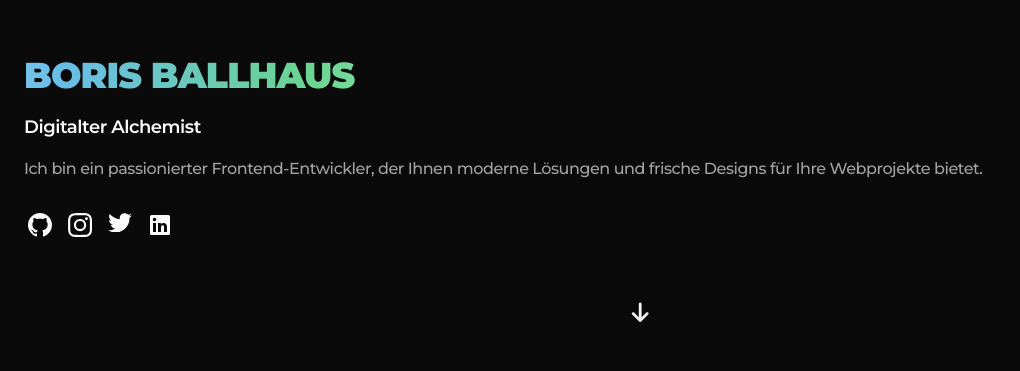
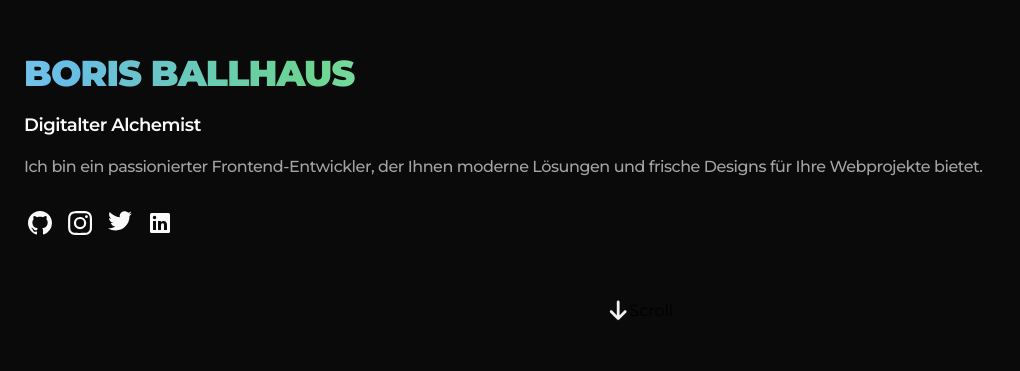
Before and after one commit to bb-div/portfolio, a plain HTML site: page index.html in a window 1280 px wide. Shown: the part 429-800 px from the top of the page, without its empty margins (0-1020 px from the left). Drawn offline with Linux system fonts and the light colour scheme.

Commit message:
git push origin main

```diff
--- a/index.html
+++ b/index.html
@@ -108,6 +108,7 @@
             d="M169.4 470.6c12.5 12.5 32.8 12.5 45.3 0l160-160c12.5-12.5 12.5-32.8 0-45.3s-32.8-12.5-45.3 0L224 370.8 224 64c0-17.7-14.3-32-32-32s-32 14.3-32 32l0 306.7L54.6 265.4c-12.5-12.5-32.8-12.5-45.3 0s-12.5 32.8 0 45.3l160 160z"
           />
         </svg>
+        <p>Scroll</p>
       </div>
     </header>
     <main>
```
